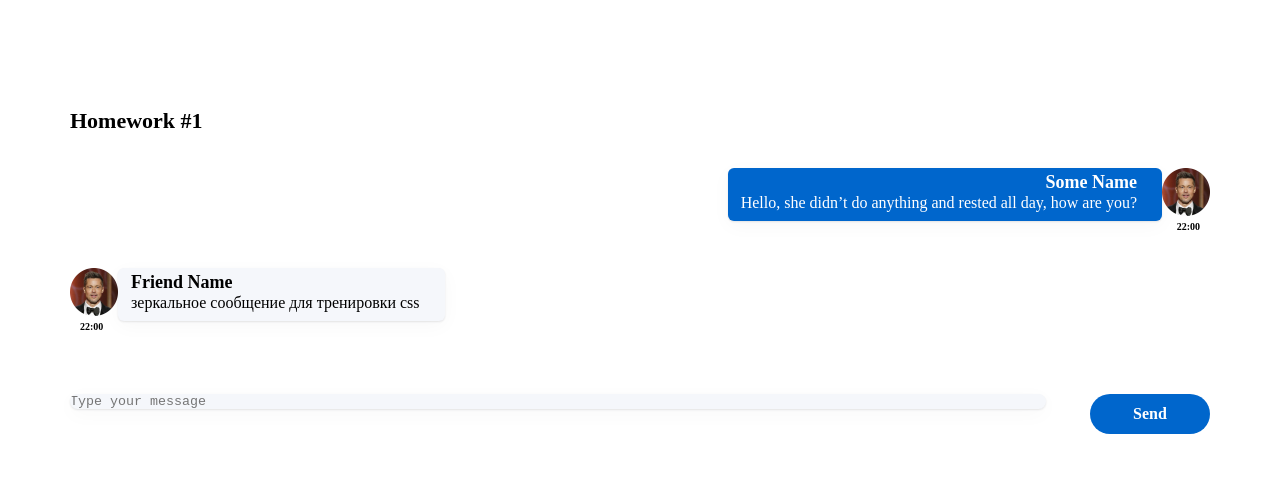
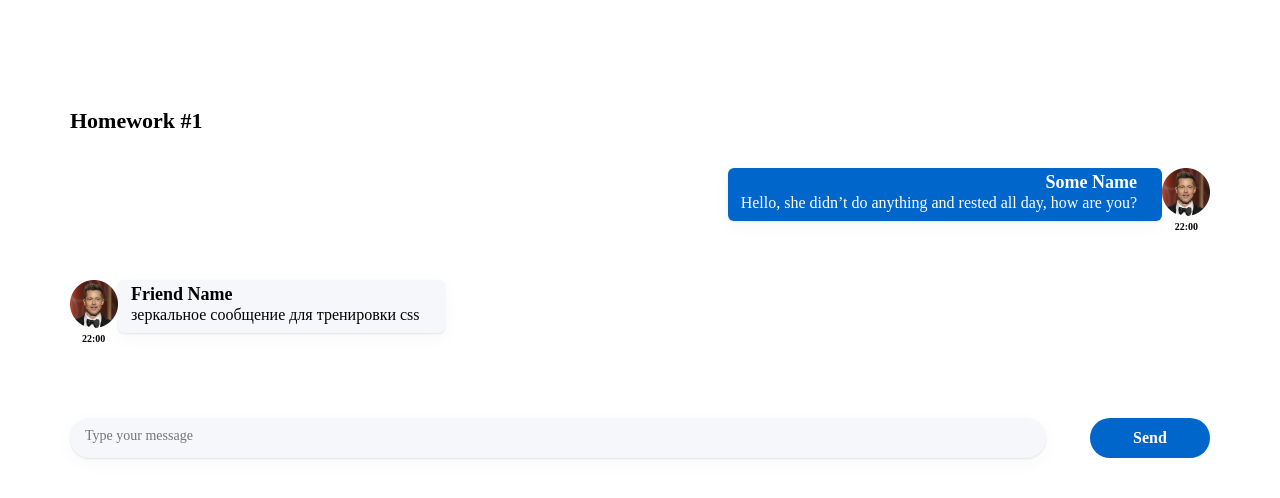
Before and after one commit to Nascccom/Nascccom.github.io-hw1, a React (Create React App) app: page / in a window 1280 px wide. Shown: the top 498 px of the page. Built offline with nearby package versions, Linux system fonts and the light colour scheme.

Commit message:
Stylized message

```diff
--- a/src/s2-homeworks/hw01/friend-message/FriendMessage.module.css
+++ b/src/s2-homeworks/hw01/friend-message/FriendMessage.module.css
@@ -19,7 +19,6 @@
     border-radius: 6px;
     background: #F5F7FB;
     box-shadow: 0px 5px 20px rgba(29, 33, 38, 0.03), 0px 1px 2px rgba(29, 33, 38, 0.1);
-
 }
 
 .friendText:after {
@@ -35,11 +34,13 @@
 .friendMessageText {
     font-family: 'Montserrat';
     font-size: 16px;
+    max-width: 600px;
+    white-space: normal;
+    overflow: hidden;
 }
 
 .friendTime {
-    position: absolute;
-    left: 80px;
+    margin-left: 12px;
     font-weight: 600;
     font-size: 10px;
     line-height: 12px;
--- a/src/s2-homeworks/hw01/message-sender/MessageSender.module.css
+++ b/src/s2-homeworks/hw01/message-sender/MessageSender.module.css
@@ -1,3 +1,10 @@
+button, input, optgroup, select, textarea {
+    font-family: inherit;
+    font-size: 100%;
+    line-height: 1.15;
+    margin: 0;
+}
+
 .sendForm {
     display: flex;
     flex-direction: row;
@@ -5,8 +12,8 @@
 }
 
 .textarea {
-    height: 10em;
     width: 976px;
+    min-height: 40px;
     margin-right: 44px;
     background: #F5F7FB;
     box-shadow: 0px 5px 20px rgba(29, 33, 38, 0.03), 0px 1px 2px rgba(29, 33, 38, 0.1);
@@ -14,8 +21,16 @@
     resize: none;
     border: none;
     outline: none;
+    overflow: hidden;
 }
 
+.textarea::placeholder {
+    padding: 10px 15px;
+}
+
+.textarea:focus {
+    cursor: text;
+}
 
 .button {
     width: 120px;
--- a/src/s2-homeworks/hw01/message/Message.module.css
+++ b/src/s2-homeworks/hw01/message/Message.module.css
@@ -1,6 +1,5 @@
 .message {
     margin-bottom: 47px;
-
 }
 
 .imageAndText {
@@ -25,7 +24,6 @@
 
 .text:after {
 
-
 }
 
 .name {
@@ -38,12 +36,15 @@
 .messageText {
     font-family: 'Montserrat';
     font-size: 16px;
+    max-width: 600px;
+    white-space: normal;
+    overflow: hidden;
 }
 
+
 .time {
-    position: absolute;
-    right: 80px;
     text-align: end;
+    margin-right: 12px;
     font-weight: 600;
     font-size: 10px;
     line-height: 12px;
```
